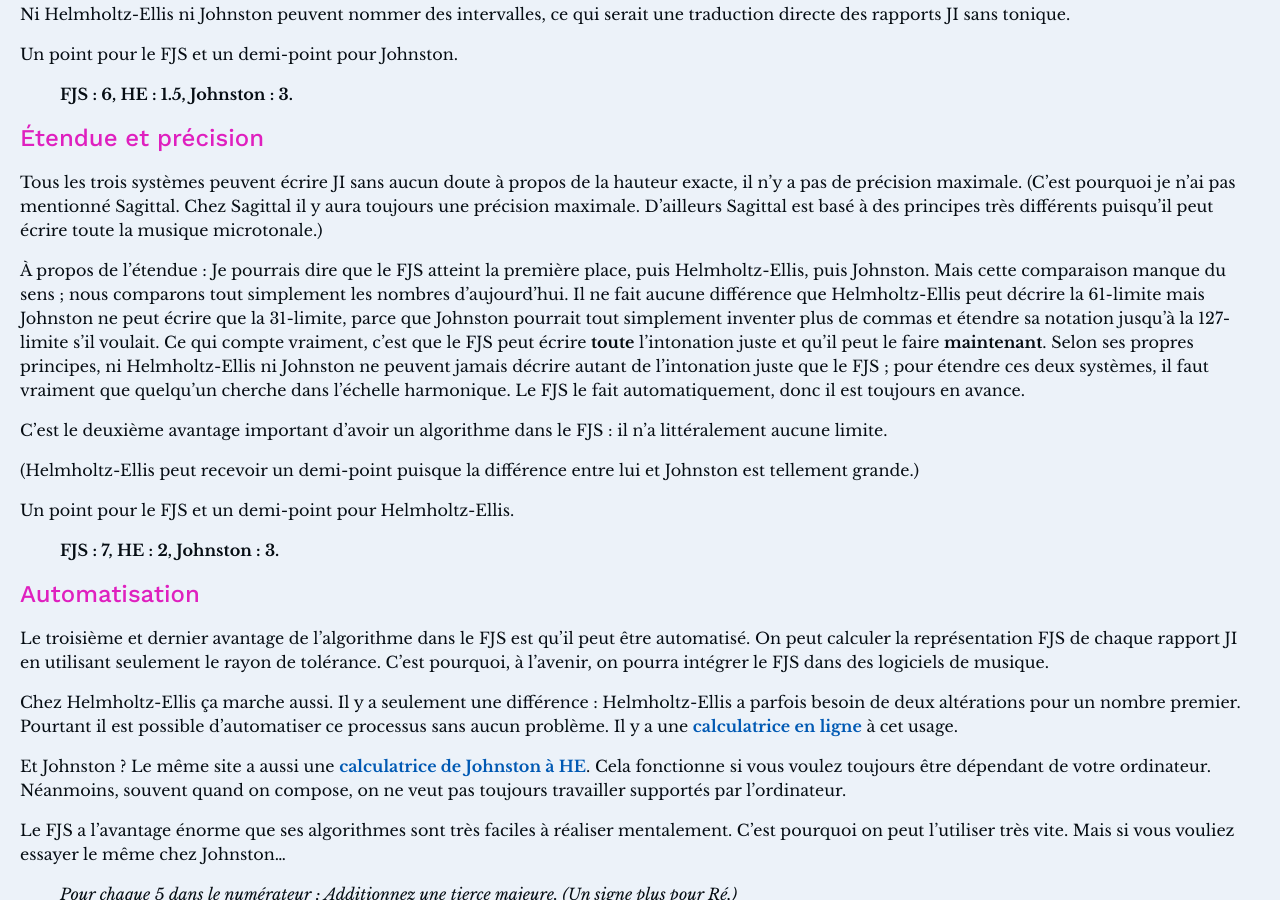
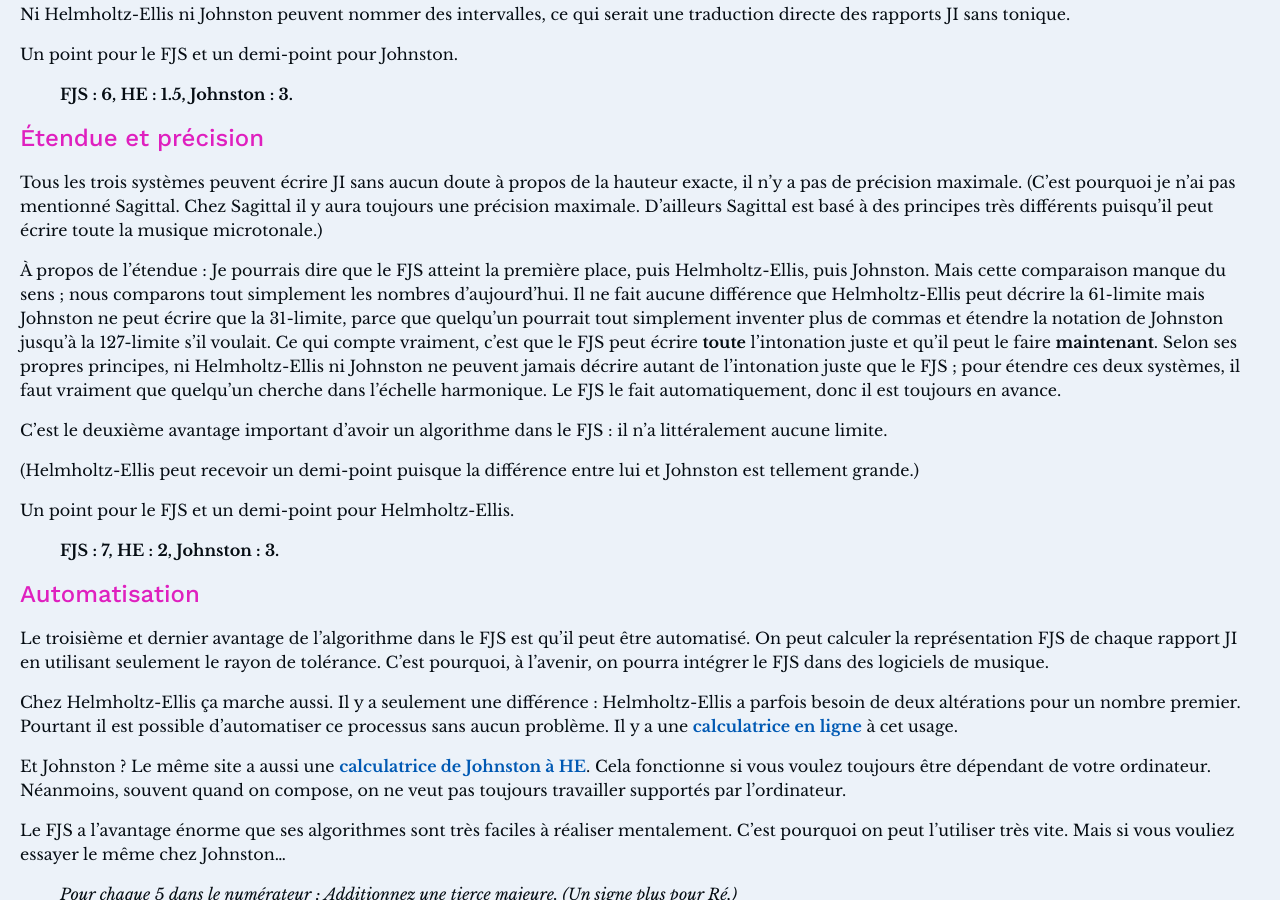
Before and after one commit to misotanni/misotanni.github.io, a Jekyll site: the page built from fjs/fr/compare.md, in a window 1280 px wide and 900 px high, scrolled down 5576 px. Built offline with Jekyll 4.4.1, drawn with Linux system fonts in a browser that asks for light colours; our own code applies the rules of GitHub Pages for plain Markdown files; formulas are drawn with MathJax 3.

Commit message:
la janbe cu morsi

```diff
--- a/fjs/fr/compare.md
+++ b/fjs/fr/compare.md
@@ -183,7 +183,7 @@ Un point pour le FJS et un demi-point pour Johnston.
 
 Tous les trois systèmes peuvent écrire JI sans aucun doute à propos de la hauteur exacte, il n'y a pas de précision maximale. (C'est pourquoi je n'ai pas mentionné Sagittal. Chez Sagittal il y aura toujours une précision maximale. D'ailleurs Sagittal est basé à des principes très différents puisqu'il peut écrire toute la musique microtonale.)
 
-À propos de l'étendue : Je pourrais dire que le FJS atteint la première place, puis Helmholtz-Ellis, puis Johnston. Mais cette comparaison manque du sens ; nous comparons tout simplement les nombres d'aujourd'hui. Il ne fait aucune différence que Helmholtz-Ellis peut décrire la 61-limite mais Johnston ne peut écrire que la 31-limite, parce que Johnston pourrait tout simplement inventer plus de commas et étendre sa notation jusqu'à la 127-limite s'il voulait. Ce qui compte vraiment, c'est que le FJS peut écrire **toute** l'intonation juste et qu'il peut le faire **maintenant**. Selon ses propres principes, ni Helmholtz-Ellis ni Johnston ne peuvent jamais décrire autant de l'intonation juste que le FJS ; pour étendre ces deux systèmes, il faut vraiment que quelqu'un cherche dans l'échelle harmonique. Le FJS le fait automatiquement, donc il est toujours en avance.
+À propos de l'étendue : Je pourrais dire que le FJS atteint la première place, puis Helmholtz-Ellis, puis Johnston. Mais cette comparaison manque du sens ; nous comparons tout simplement les nombres d'aujourd'hui. Il ne fait aucune différence que Helmholtz-Ellis peut décrire la 61-limite mais Johnston ne peut écrire que la 31-limite, parce que quelqu'un pourrait tout simplement inventer plus de commas et étendre la notation de Johnston jusqu'à la 127-limite s'il voulait. Ce qui compte vraiment, c'est que le FJS peut écrire **toute** l'intonation juste et qu'il peut le faire **maintenant**. Selon ses propres principes, ni Helmholtz-Ellis ni Johnston ne peuvent jamais décrire autant de l'intonation juste que le FJS ; pour étendre ces deux systèmes, il faut vraiment que quelqu'un cherche dans l'échelle harmonique. Le FJS le fait automatiquement, donc il est toujours en avance.
 
 C'est le deuxième avantage important d'avoir un algorithme dans le FJS : il n'a littéralement aucune limite.
 
```
Also changed, not shown: fjs/de/compare.md (+1 -1 lines), fjs/en/compare.md (+1 -1 lines), fjs/pl/compare.md (+1 -1 lines).
